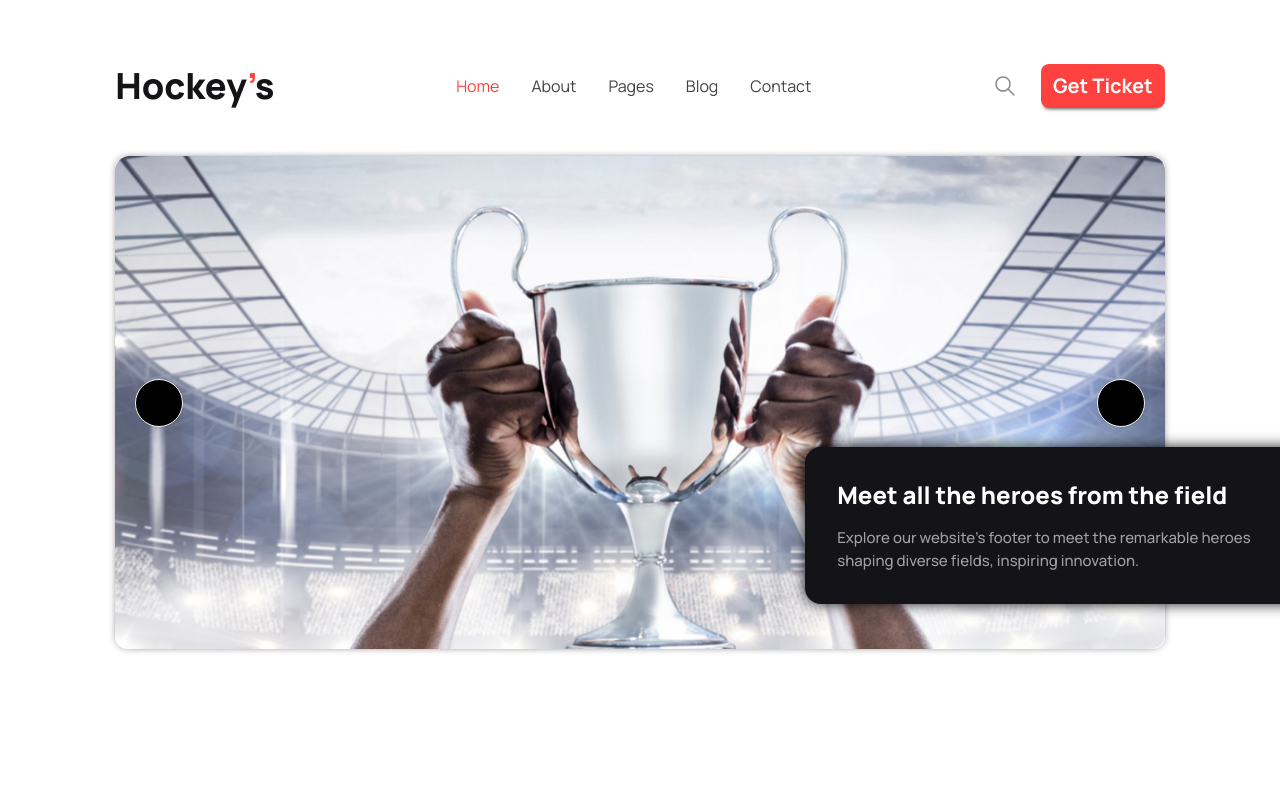
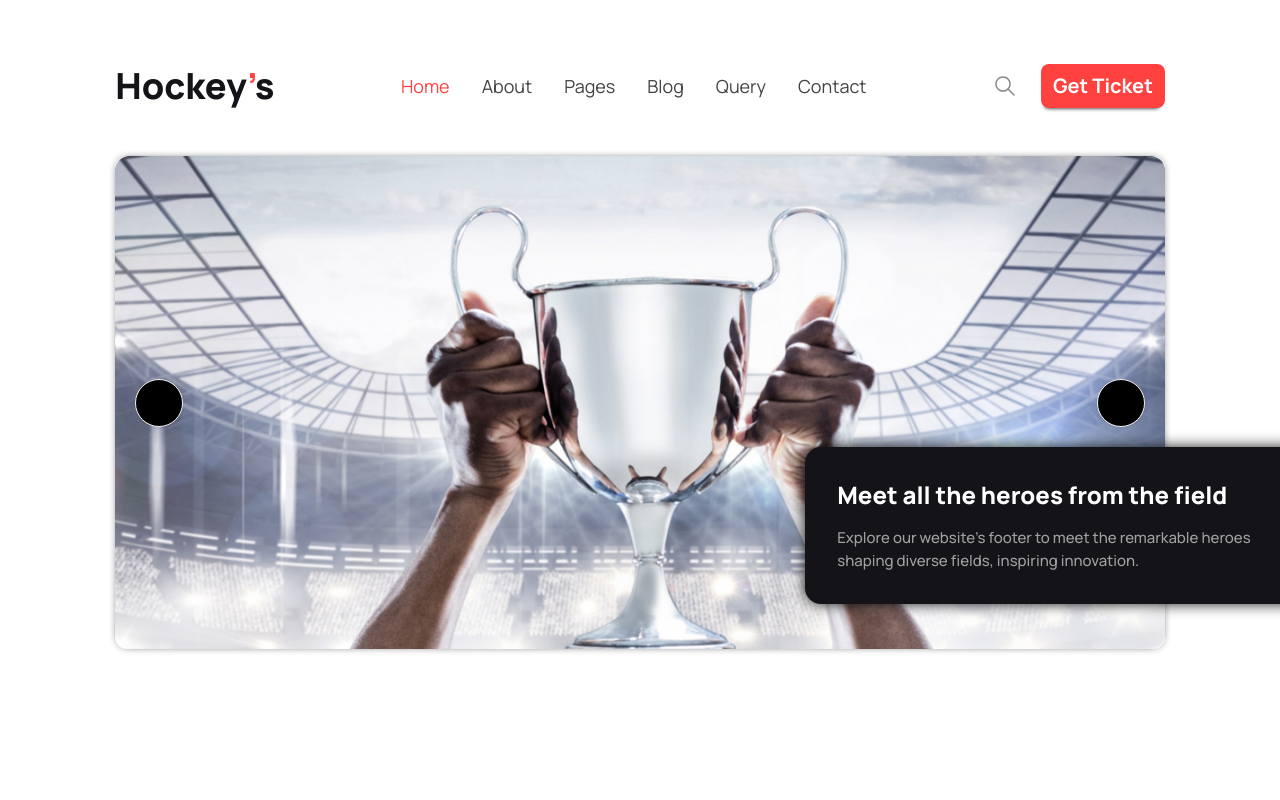
Before and after one commit to nNEWBE/Assignment-03, a plain HTML site: page index.html in a window 1280 px wide. Shown: the top 800 px of the page. Drawn offline with nearby package versions, Linux system fonts and the light colour scheme.

Commit message:
all done

```diff
--- a/index.html
+++ b/index.html
@@ -62,6 +62,7 @@
                         <li class="p-1 shadow-[-1px_5px_4px_-5px] shadow-black font-bold bg-[#FF4240] text-white rounded-lg mt-2 "><a href="#About" class="justify-center text-xl">About</a> </li>
                         <li class="p-1 shadow-[-1px_5px_4px_-5px] shadow-black font-bold bg-[#FF4240] text-white rounded-lg mt-2 "><a href="#Pages" class="justify-center text-xl">Pages</a> </li>
                         <li class="p-1 shadow-[-1px_5px_4px_-5px] shadow-black font-bold bg-[#FF4240] text-white rounded-lg mt-2 "><a href="#Blog" class="justify-center text-xl">Blog</a> </li>
+                        <li class="p-1 shadow-[-1px_5px_4px_-5px] shadow-black font-bold bg-[#FF4240] t◘ext-white rounded-lg mt-2 "><a href="#Query" class="justify-center text-xl">Query</a> </li>
                         <li class="p-1 shadow-[-1px_5px_4px_-5px] shadow-black font-bold bg-[#FF4240] text-white rounded-lg mt-2 "><a href="#Contact" class="justify-center text-xl">Contact</a> </li>
                     </ul>
                 </div>
@@ -72,16 +73,17 @@
 
             <div class="lg:flex mx-auto hidden items-center">
                 <ul class="flex gap-8 text-[16px] text-[#424247] ">
-                    <li class="text-[#FF4240]">Home</li>
-                    <li>About</li>
-                    <li>Pages</li>
-                    <li>Blog</li>
-                    <li>Contact</li>
+                    <li class="text-[#FF4240]"><a href="#Home" class="justify-center text-lg">Home</a></li>
+                    <li><a href="#About" class="justify-center text-lg">About</a></li>
+                    <li><a href="#Pages" class="justify-center text-lg">Pages</a></li>
+                    <li><a href="#Blog" class="justify-center text-lg">Blog</a></li>
+                    <li><a href="#Query" class="justify-center text-lg"◘>Query</a></li>
+                    <li><a href="#Contact" class="justify-center text-lg">Contact</a></li>
                 </ul>
             </div>
             <div class="flex gap-6 items-center">
                 <img class="lg:flex hidden" src="svg/search.svg" alt="">
-                <button class="px-3 py-2 rounded-lg text-[#FFF] text-xl shadow-[-1px_5px_4px_-5px] shadow-black font-bold bg-[#FF4240]">Get Ticket</button>
+                <button class="px-3 py-2 rounded-lg text-[#FFF] text-xl shadow-[-1px_5px_4px_-5px] shadow-black font-bold bg-[#FF4240]"><a href="#Ticket">Get Ticket</a> </button>
             </div>
         </div>
 
@@ -186,7 +188,7 @@
 
         <!-- Page - 03 -->
 
-        <section class="w-[82%] mx-auto mb-24" id="Pages">
+        <section class="w-[82%] mx-auto mb-24" id="Blog">
 
             <div class="text-center">
                 <h3 class="per text-2xl mb-4">Program Sections</h3>
@@ -222,7 +224,7 @@
 
             <div class="flex h-[453px] mt-10">
 
-                <div class="bg-[url('Images/4.png')] bg-no-repeat bg-center w-[92%] lg:px-20 px-10 lg:pt-56 pt-36 h-full rounded-3xl shadow-[0px_0px_10px_-2px] shadow-black">
+                <div class="bg-[url('Images/4.png')] bg-no-repeat lg:bg-cover bg-center lg:w-[93.5%] mx-auto  px-10 lg:pt-48 pt-44 h-[95%] rounded-3xl shadow-[0px_0px_10px_-2px] shadow-black">
                     <div>
                         <h3 class="text-[#FFFFFF] per text-3xl mb-4">Junior Program</h3>
                         <p class="des mb-5 text-[#FFFFFF] lg:w-[35%] w-3/4">Fueling passion in young talents, our Junior
@@ -240,7 +242,7 @@
 
         <!-- Page - 04 -->
 
-        <section class="w-[82%] mx-auto mb-24" id="Blog">
+        <section class="w-[82%] mx-auto mb-24" id="Pages">
 
             <div class="flex lg:flex-row flex-col gap-6 my-6">
                 <div class="c lg:w-[48%] w-full flex lg:flex-row flex-col items-center ">
@@ -487,7 +489,7 @@
 
         <!-- Page 05 -->
 
-        <section class="w-[82%] mx-auto mb-24" id="Contact">
+        <section class="w-[82%] mx-auto mb-24" id="Query">
 
             <div class="text-center mb-20">
                 <h3 class="per text-2xl mb-4">Clients Question</h3>
@@ -568,7 +570,7 @@
 
         <!-- Page 06 -->
 
-        <section class="w-[82%] mx-auto mb-24">
+        <section class="w-[82%] mx-auto mb-24" id="Ticket">
 
             <div class="text-center">
                 <h4 class="per text-2xl mb-4">Get In Touch</h4>
@@ -655,7 +657,7 @@
     <!-- Page 07 -->
 
     <footer
-        class="lg:px-32 flex flex-wrap gap-20 text-center lg:text-start lg:justify-between justify-center p-10 bg-[#131318] text-[#FFFFFF99] py-20 ">
+        class="lg:px-32 flex flex-wrap gap-20 text-center lg:text-start lg:justify-between justify-center p-10 bg-[#131318] text-[#FFFFFF99] py-20 " id="Contact">
         <div class="lg:w-[30%] w-full">
             <header class="text-2xl font-extrabold text-[#FFF]">Get In Touch</header>
             <p class="py-4">Connect with us effortlessly! Explore our website's footer for quick access and seamless
```
